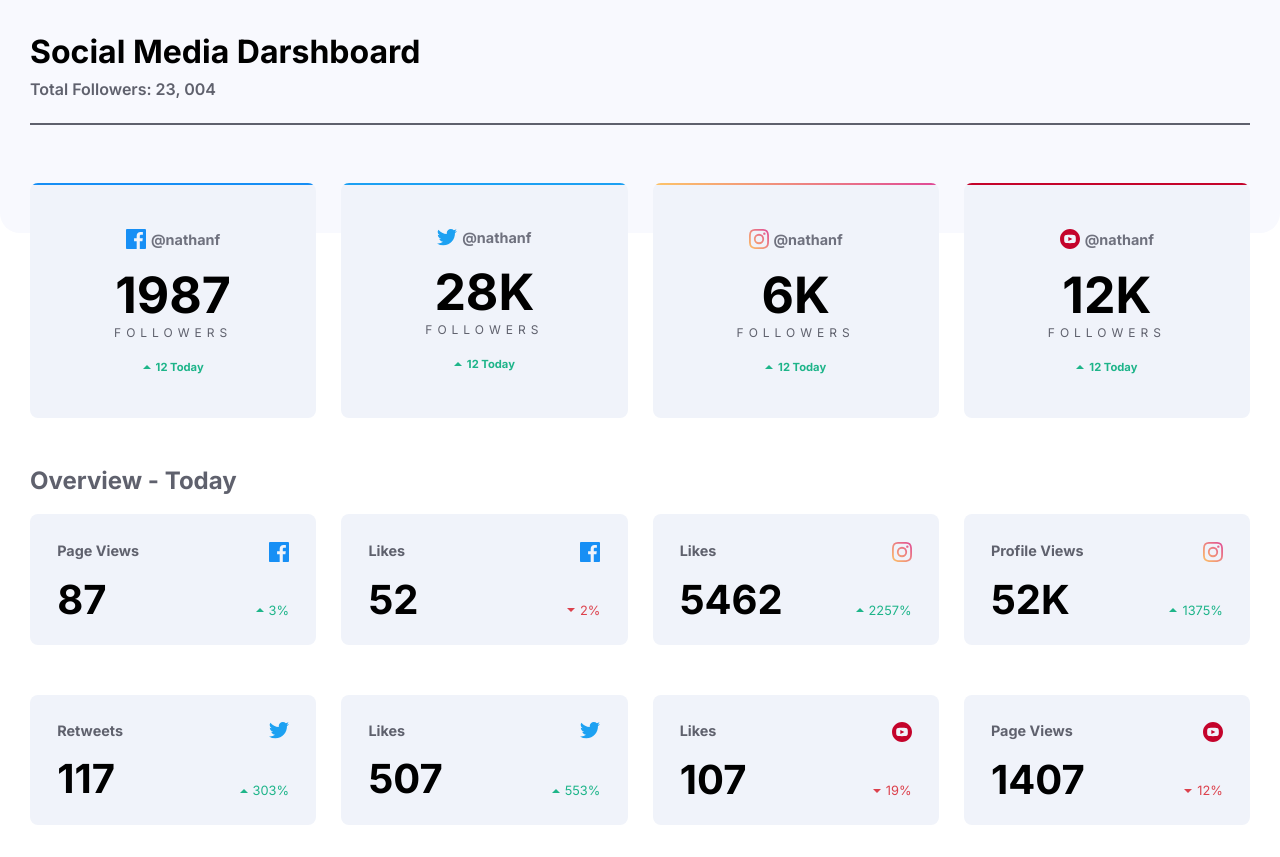
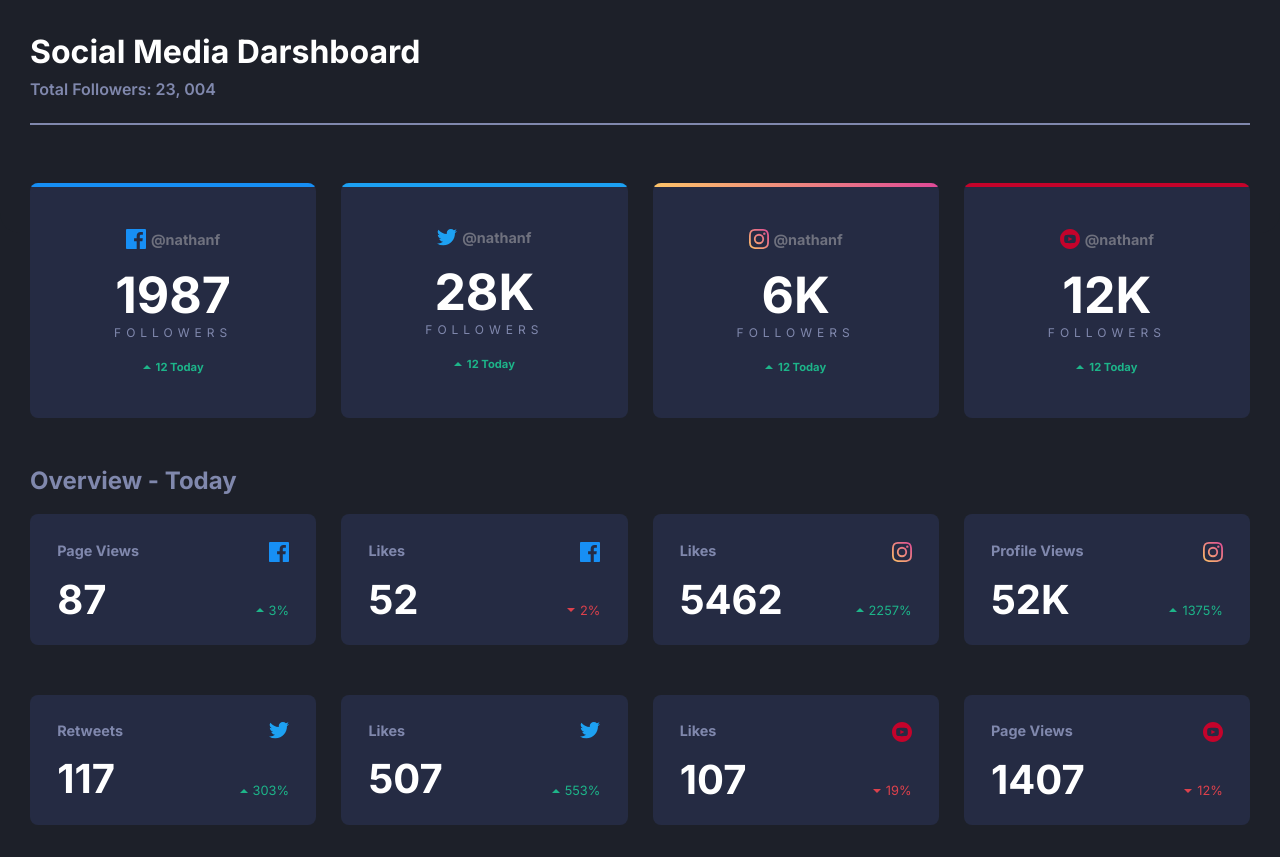
Before and after one commit to Espancake/dark-mode-demo, a plain HTML site: page index.html in a window 1280 px wide. Drawn offline with Linux system fonts and the dark colour scheme.

Commit message:
implementacion de dark mode en css

```diff
--- a/css/styles.css
+++ b/css/styles.css
@@ -17,6 +17,7 @@ body{
     --Instagram-2: hsl(329, 70%, 58%);
     --Youtube: hsl(348, 97%, 39%);
     --gray: #5f616d;
+    --card-gray:#f0f3fa;
 }
 
 
@@ -95,17 +96,21 @@ h1 {
 
 .card.facebook::before{
     background:var(--Facebook);
+    padding:0.85px;
 }
 .card.twitter::before{
     background:var(--Twitter);
+    padding:0.85px;
 
 }
 .card.instagram::before{
     background-image: linear-gradient(to right, var(--Instagram-1) 0%, var(--Instagram-2) 100%);
+    padding:0.85px;
 
 }
 .card.youtube::before{
     background:var(--Youtube);
+    padding:0.85px;
 
 }
 
@@ -156,7 +161,7 @@ h2{
     display: grid;
     grid-template-columns: 1fr 1fr;
     grid-row-gap: 1em;
-    background: #f0f3fa;
+    background: var(--card-gray);
     border-radius: 8px;
     padding: 1.7em;
 }
@@ -237,3 +242,36 @@ h2{
          grid-template-columns: 1fr 1fr 1fr 1fr;
      }
  }
+
+
+ @media (prefers-color-scheme: dark){
+     body{
+         background: #1d2029;
+         color: white;
+     }
+
+     .header{
+         background: #1d2029;
+     }
+     :root{
+         --card-gray:#252b43;
+         --gray: #8088ad;
+     }
+
+     .card{
+         background:#252b43 ;
+     }
+
+     .card-followers-title{
+         color: #8088ad;
+     }
+
+     .card-small-views{
+        color:#8088ad ;
+     }
+
+     .card-followers-title{
+         columns: white;
+     }
+
+ }
```
